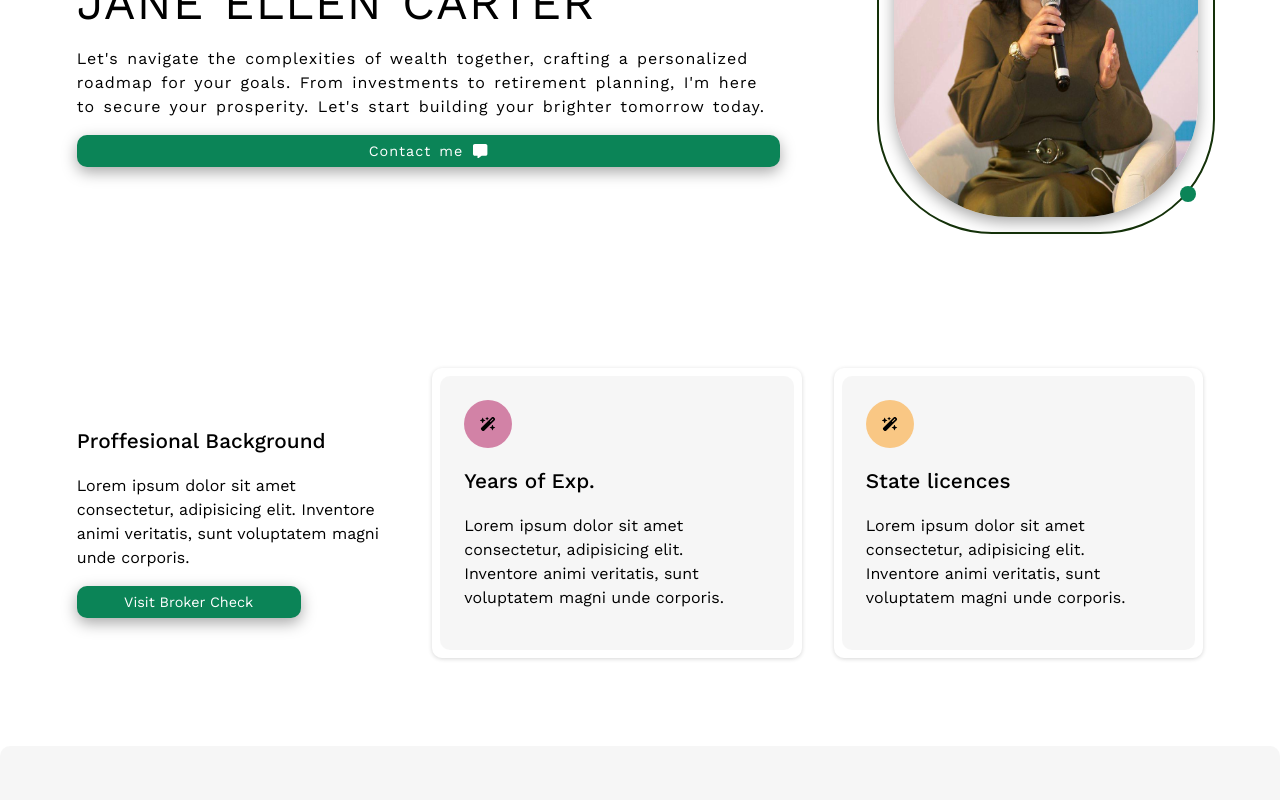
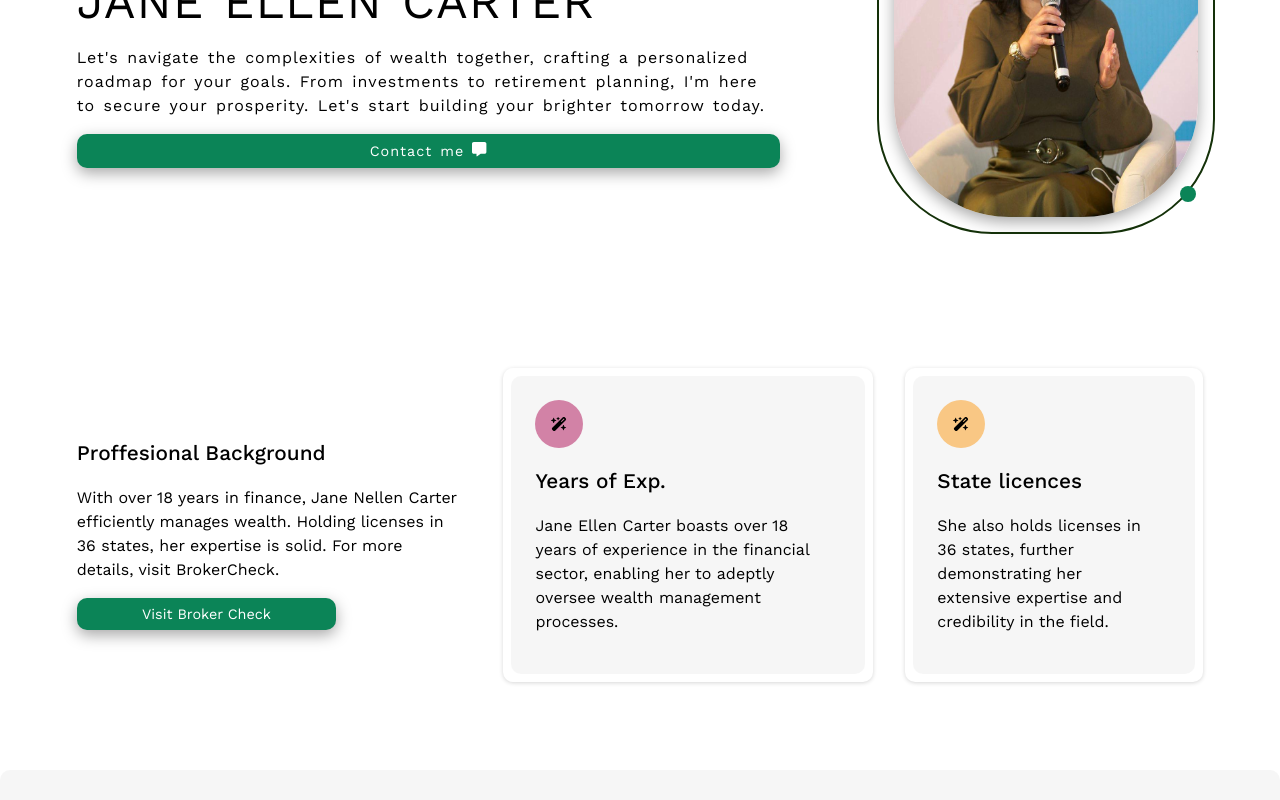
Before and after one commit to aremumahmud/janeeellencarter, a React (Vite) app: page / in a window 1280 px wide. Shown: the part 360-1160 px from the top of the page. Built offline with nearby package versions, Linux system fonts and the light colour scheme; a web font is replaced by a local one.

Commit message:
added animations to the page and footer color

```diff
--- a/src/components/aboutsection.jsx
+++ b/src/components/aboutsection.jsx
@@ -16,7 +16,7 @@ function AboutSection() {
         });
       }, []);
   return (
-    <div className="about_section">
+    <div className="about_section" id="about">
       <div className="about_left">
         <div className="image up">
           <img src={jane} alt="" />
--- a/src/components/contact.jsx
+++ b/src/components/contact.jsx
@@ -20,7 +20,7 @@ function Contact() {
   }, []);
 
   return (
-    <div className="contact">
+    <div className="contact" id="contact">
       <div className="profession client stat">
         <p className="client_title contact_title up">Contact Me.</p>
         <p className="up">Feel free to send a message through the contact box. I will send a reply within 24 hours</p>
--- a/src/components/footer.jsx
+++ b/src/components/footer.jsx
@@ -34,17 +34,17 @@ function Footer() {
       <div className="strand ">
         <p className="title up">Company</p>
         <ul className="up">
-          <li><FaHouse /> Home</li>
-          <li><FaCircleInfo /> About</li>
-          <li><FaGear /> Services</li>
-          <li><FaStar /> Reviews</li>
+          <a href="/"><li><FaHouse /> Home</li></a>
+          <a href="#about"><li><FaCircleInfo /> About</li></a>
+          <a href="#services"><li><FaGear /> Services</li></a>
+          <a href="#reviews"><li><FaStar /> Reviews</li></a>
         </ul>
       </div>
       <div className="strand">
         <p className="title up">Contacts</p>
         <ul className="up">
-          <li><FaEnvelope /> hello@janeellencarter.com</li>
-          <li><FaPhone /> +1 281-823-9633</li>
+          <a href="mailto:hello@janeellencarter.com"><li><FaEnvelope /> hello@janeellencarter.com</li></a>
+          <a href="tel:+12818239633"><li><FaPhone /> +1 281-823-9633</li></a>
           <li><FaAddressCard /> ONE BRYANT PARK NEW YORK, NY 10036</li>
         </ul>
       </div>
--- a/src/components/header.jsx
+++ b/src/components/header.jsx
@@ -11,16 +11,20 @@ function Header (){
                 </div>
                 <div className="menus">
                 <ul>
-                    <li><FaHouse /> Home</li>
-                    <li><FaCircleInfo /> About</li>
-                    <li><FaGear /> Services</li>
-                    <li><FaStar /> Reviews</li>
+                    <a href="/"><li><FaHouse /> Home</li></a>
+                    <a href="#about"><li><FaCircleInfo /> About</li></a>
+                    <a href="#services"><li><FaGear /> Services</li></a>
+                    <a href="#reviews"><li><FaStar /> Reviews</li></a>
                 </ul>
             </div>
-            <div className="cta">
-                Contact me
+            <a href="#contact"> <div className="cta">
+
+
+                     Contact me
                 <FaMessage />
-            </div>
+
+
+            </div> </a>
             </div>
 
 
--- a/src/components/hero.jsx
+++ b/src/components/hero.jsx
@@ -31,7 +31,7 @@ function Hero(){
                             Let's start building your brighter tomorrow today.`
                         }
                     </p>
-                    <div className="cta">Contact me <FaMessage /></div>
+                    <div className="cta"><a href="#contact">Contact me <FaMessage /></a></div>
                 </div>
 
                 </div>
--- a/src/components/myClients.jsx
+++ b/src/components/myClients.jsx
@@ -20,7 +20,7 @@ function MyClientSays() {
   }, []);
 
   return (
-    <div className="profession client">
+    <div className="profession client" id="reviews">
       <p className="client_title up">What My Clients Say.</p>
       <div className="some_summary">
         <div className="some_wrapper up">
--- a/src/components/profesional.jsx
+++ b/src/components/profesional.jsx
@@ -18,10 +18,10 @@ function ProfessionalBackground(){
         <div className="profession">
             <div className="summary up">
                 <p>Proffesional Background</p>
-                <p className='summary_content'> Lorem ipsum dolor sit amet consectetur, adipisicing elit.
-                    Inventore animi veritatis, sunt voluptatem magni unde corporis.</p>
+                <p className='summary_content'> With over 18 years in finance, Jane Nellen Carter efficiently manages wealth. Holding licenses in 36 states, her expertise is solid. For more details, visit BrokerCheck.
+</p>
 
-                    <div className="btn">Visit Broker Check</div>
+                    <div className="btn"><a href="https://brokercheck.finra.org/individual/summary/1241156">Visit Broker Check</a></div>
             </div>
 
             <div className="some_summary">
@@ -30,8 +30,7 @@ function ProfessionalBackground(){
                     <div className="icon color-d28"><FaWandMagicSparkles /></div>
                     <div className="content">
                         <p className="content_title">Years of Exp.</p>
-                        <p className="content_content"> Lorem ipsum dolor sit amet consectetur, adipisicing elit.
-                        Inventore animi veritatis, sunt voluptatem magni unde corporis.</p>
+                        <p className="content_content"> Jane Ellen Carter boasts over 18 years of experience in the financial sector, enabling her to adeptly oversee wealth management processes.</p>
                     </div>
                 </div>
                 </div>
@@ -40,8 +39,7 @@ function ProfessionalBackground(){
                                     <div className="icon"><FaWandMagicSparkles /></div>
                                     <div className="content">
                                         <p className="content_title">State licences</p>
-                                        <p className="content_content"> Lorem ipsum dolor sit amet consectetur, adipisicing elit.
-                                        Inventore animi veritatis, sunt voluptatem magni unde corporis.</p>
+                                        <p className="content_content">  She also holds licenses in 36 states, further demonstrating her extensive expertise and credibility in the field.</p>
                                     </div>
                                 </div>
                 </div>
--- a/src/components/services.jsx
+++ b/src/components/services.jsx
@@ -15,7 +15,7 @@ function Services(){
         });
       }, []);
     return (
-        <div className="services">
+        <div className="services" id="services">
             <div className="skills">
           <p className="skill_header up">My Services.</p>
 
--- a/src/index.css
+++ b/src/index.css
@@ -72,3 +72,8 @@ body {
     /* background-color: #B5BFA1; */
     margin: 0;
 }
+
+a {
+    text-decoration: none;
+    color: inherit;
+}
```
